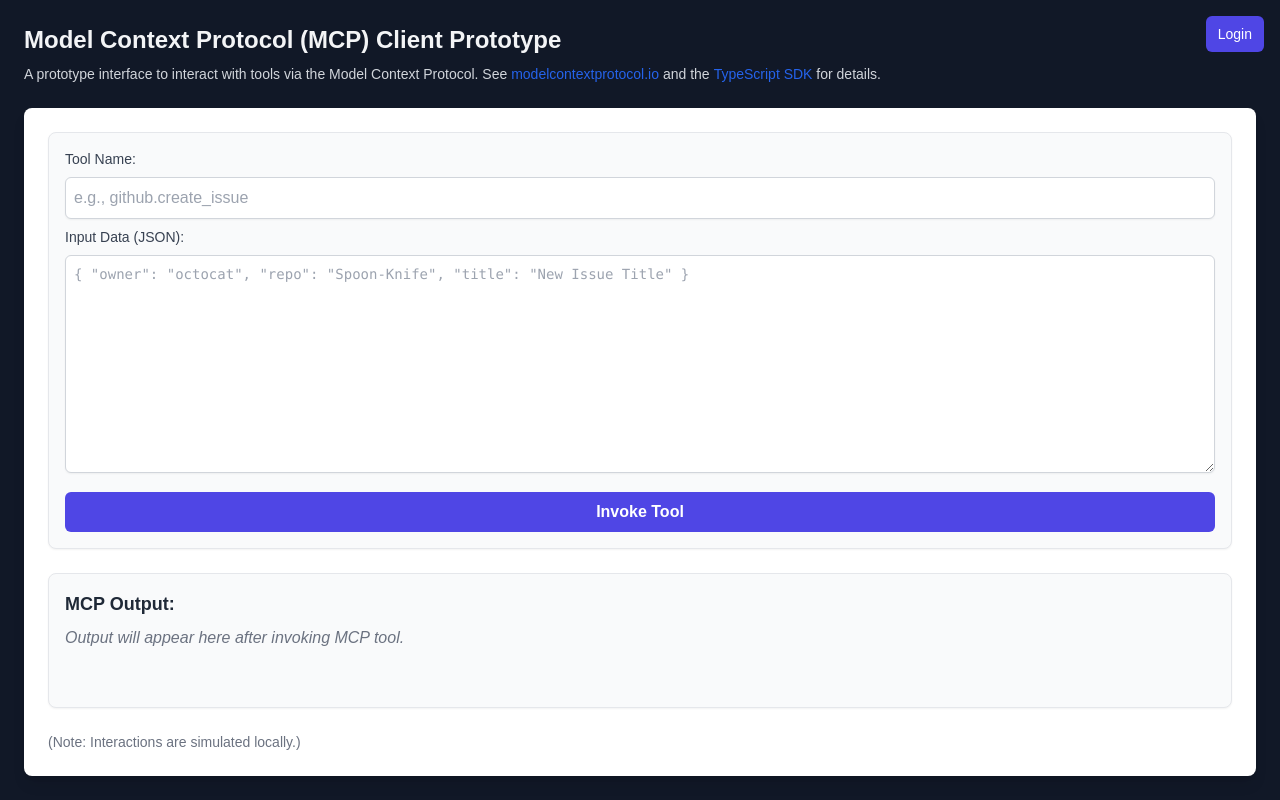
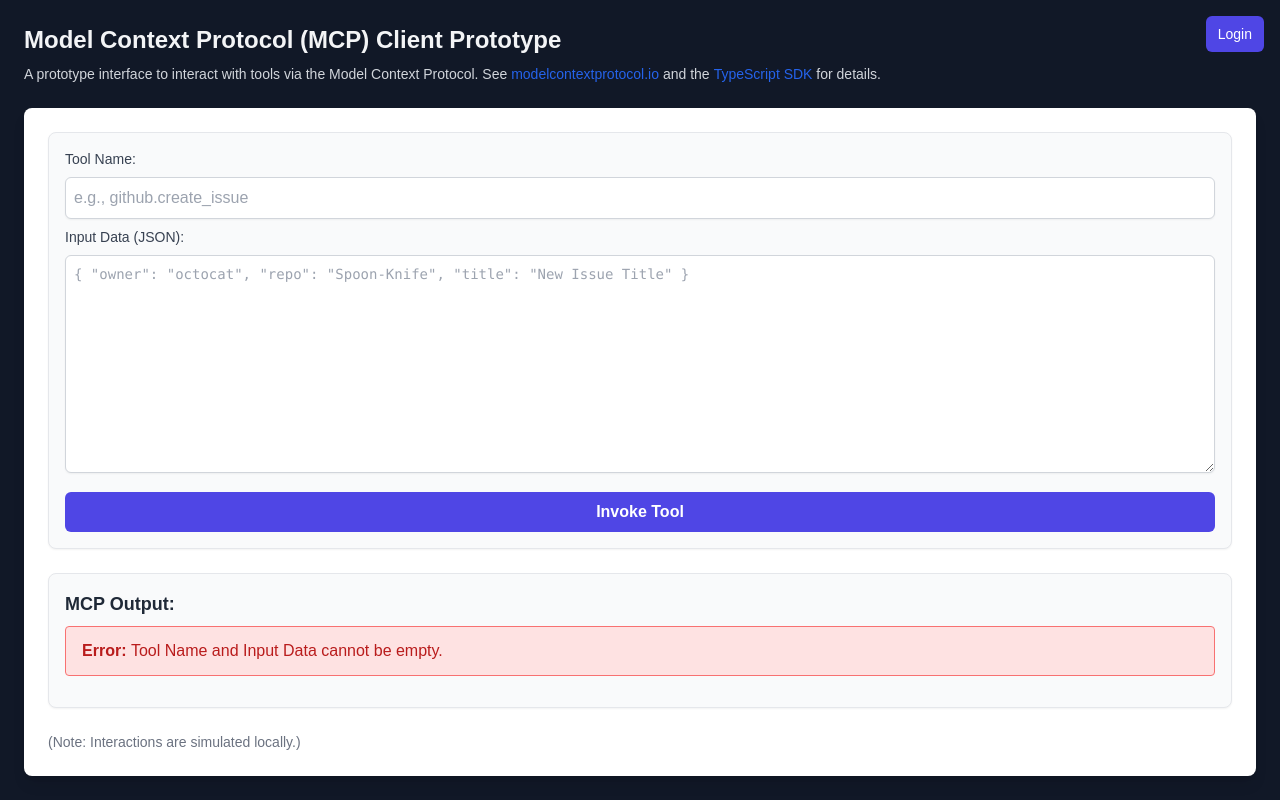
Before and after one commit to davidorban/sensayhacks, a Next.js app: page /prototypes/MCPClient in a window 1280 px wide. Both pictures are taken after a click on the button "Invoke Tool". Built offline with nearby package versions, Linux system fonts and the light colour scheme; no server answers.

Commit message:
fix(MCPClient): Resolve ESLint and TypeScript errors

```diff
--- a/src/app/prototypes/MCPClient/page.tsx
+++ b/src/app/prototypes/MCPClient/page.tsx
@@ -2,15 +2,10 @@
 import React, { useState } from 'react';
 import { Loader2 } from 'lucide-react';
 
-interface McpOutput {
-  status: string;
-  data: Record<string, unknown>;
-}
-
 const MCPClientPage = () => {
   const [toolName, setToolName] = useState<string>(''); // Name of the MCP tool to invoke
   const [inputData, setInputData] = useState<string>(''); // Input data for the tool (as JSON string)
-  const [apiKey, setApiKey] = useState<string>(''); // Placeholder for potential MCP auth/config
+  const [apiKey, ] = useState<string>(''); // Placeholder for potential MCP auth/config
   const [response, setResponse] = useState<unknown | null>(null); // Store MCP response
   const [isLoading, setIsLoading] = useState<boolean>(false);
   const [error, setError] = useState<string | null>(null);
@@ -30,7 +25,7 @@ const MCPClientPage = () => {
     let parsedInputData: object;
     try {
       parsedInputData = JSON.parse(inputData);
-    } catch (parseError) {
+    } catch (_parseError) {
       setError('Invalid JSON in Input Data.');
       setIsLoading(false);
       return;
@@ -52,7 +47,7 @@ const MCPClientPage = () => {
 
       const data = await apiResponse.json();
       setResponse(data);
-    } catch (error) {
+    } catch (_error) {
       setError('Failed to invoke MCP tool.');
     } finally {
       setIsLoading(false);
@@ -115,10 +110,18 @@ const MCPClientPage = () => {
           {isLoading && (
             <p className="text-gray-500 italic">Processing request...</p>
           )}
+          {error && (
+            <div className="bg-red-100 border border-red-400 text-red-700 px-4 py-3 rounded relative" role="alert">
+                <strong className="font-bold">Error: </strong>
+                <span className="block sm:inline">{error}</span>
+            </div>
+          )}
           {response && (
-            <pre className="bg-gray-100 p-3 rounded-md text-sm text-gray-800 overflow-x-auto"><code>{JSON.stringify(response, null, 2)}</code></pre>
+            <pre className="bg-gray-100 p-3 rounded-md text-sm text-gray-800 overflow-x-auto">
+              <code>{response !== null ? JSON.stringify(response, null, 2) : 'Invalid Response'}</code>
+            </pre>
           )}
-          {!isLoading && !response && (
+          {!isLoading && !response && !error && (
              <p className="text-gray-500 italic">Output will appear here after invoking MCP tool.</p>
           )}
         </div>
```
